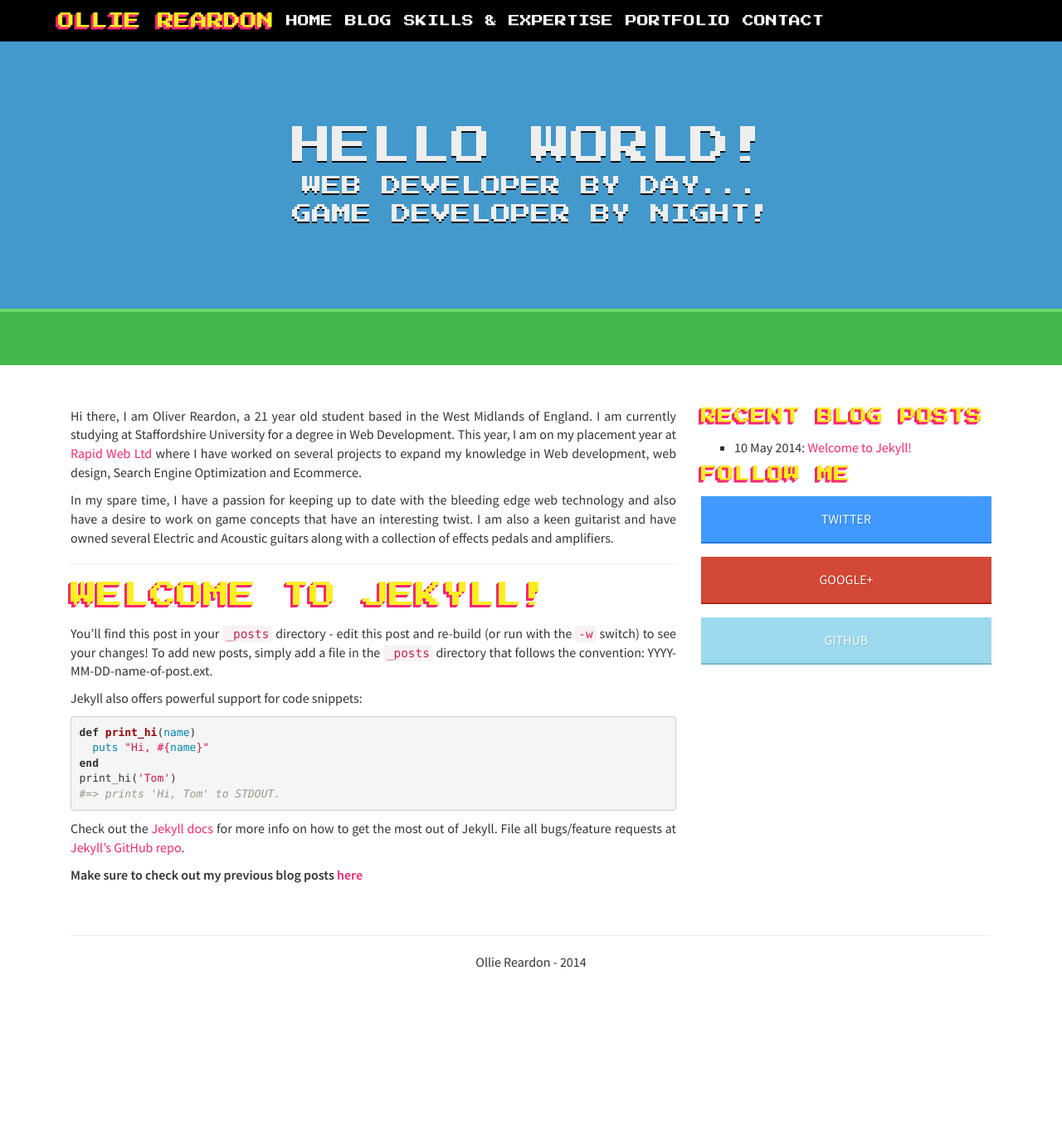
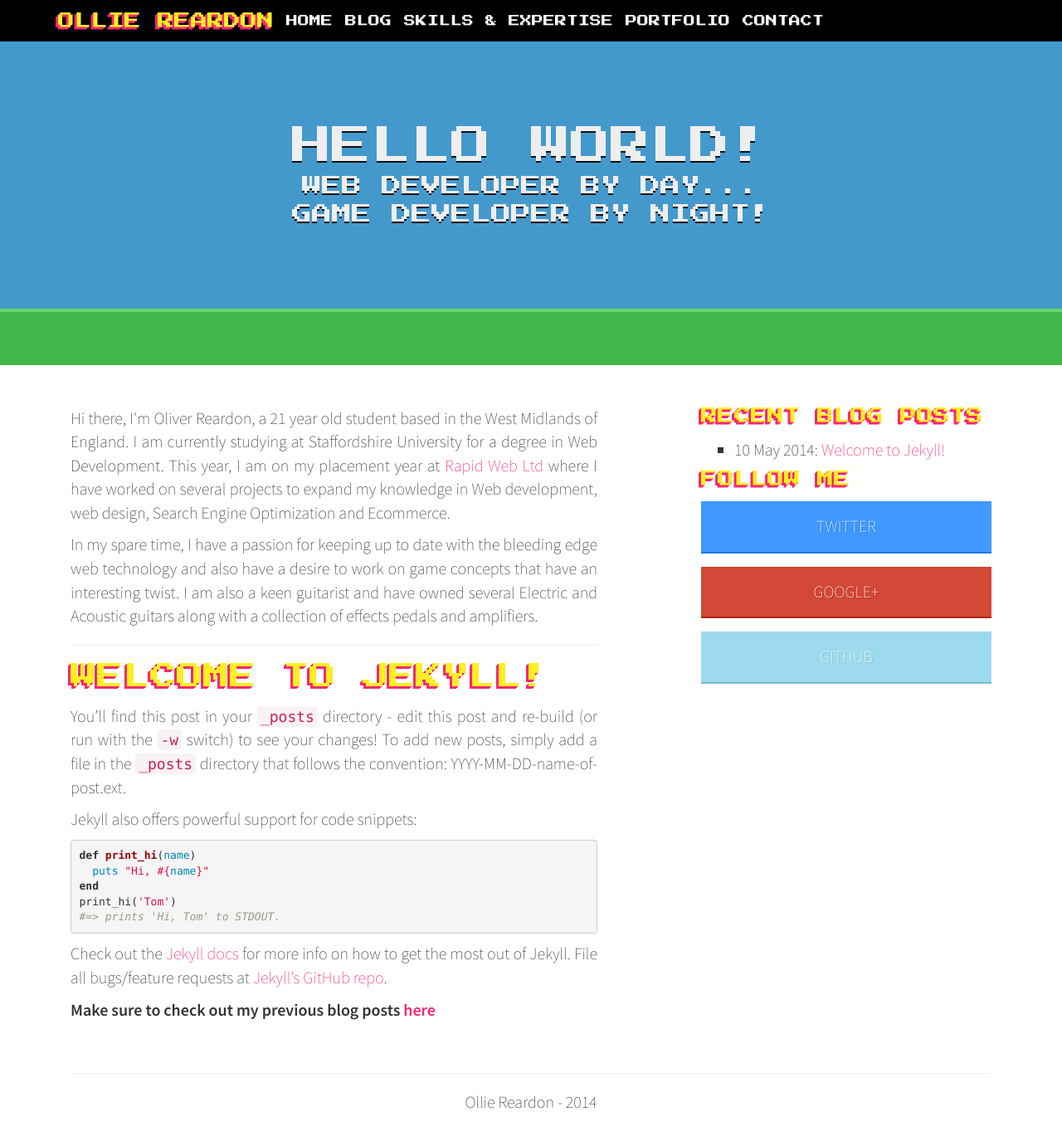
Before and after one commit to ojdon/ojdon.github.io, a Jekyll site: the page built from index.html, in a window 1280 px wide. Shown: the whole page at 83% size. Built offline with Jekyll 4.4.1, drawn with Linux system fonts in a browser that asks for light colours; nearby versions of some CDN libraries; Markdown is read by kramdown in place of the engine named in the settings; before the commit the page ends 1203 px from its top, so only the background shows below that.

Commit message:
Body text tweaks

```diff
--- a/css/style.css
+++ b/css/style.css
@@ -38,7 +38,7 @@ a:hover {
 	text-decoration: none;
 }
 html { font-size: 62.5%; }
-body { font-size: 16px; font-size: 1.6rem; font-family: 'Source Sans Pro', sans-serif;}
+body { font-size: 20px; font-size: 2.0rem; font-family: 'Source Sans Pro', sans-serif; font-weight: 200;}
 footer {text-align: center; padding: 32px;}
 h1, h2, h3, h4, h5, h6 {margin: 0; margin-bottom: 16px;text-align: left; font-family: 'Press Start 2P', sans-serif;
 color: #FE2;
--- a/index.html
+++ b/index.html
@@ -23,8 +23,9 @@ title: "Web Developer by Day, Game Developer by Night"
 		<a href="//plus.google.com/111804847061500742496"><i class="googleplus banner">GOOGLE+</i></a>
 		<a href="//github.com/ojdon"><i class="github banner">GITHUB</i></a>
 	</div>
-	<div class="col-xs-12 col-sm-8 col-md-8 col-lg-8">
-		<p>Hi there, I am Oliver Reardon, a 21 year old student based in the West Midlands of England. I am currently studying at Staffordshire University for a degree in Web Development. This year, I am on my placement year at <a href="http://www.rapidweb.biz"/>Rapid Web Ltd</a> where I have worked on several projects to expand my knowledge in Web development, web design, Search Engine Optimization and Ecommerce.</p>
+	<div class="col-xs-offset-0 col-sm-offset-0 col-md-offset-1 col-lg-offset-1"></div>
+	<div class="col-xs-12 col-sm-8 col-md-7 col-lg-7">
+		<p>Hi there, I'm Oliver Reardon, a 21 year old student based in the West Midlands of England. I am currently studying at Staffordshire University for a degree in Web Development. This year, I am on my placement year at <a href="http://www.rapidweb.biz"/>Rapid Web Ltd</a> where I have worked on several projects to expand my knowledge in Web development, web design, Search Engine Optimization and Ecommerce.</p>
 		<p>In my spare time, I have a passion for keeping up to date with the bleeding edge web technology and also have a desire to work on game concepts that have an interesting twist. I am also a keen guitarist and have owned several Electric and Acoustic guitars along with a collection of effects pedals and amplifiers.</p>
 		<hr>
 	{% assign post = site.posts.first %}
```
